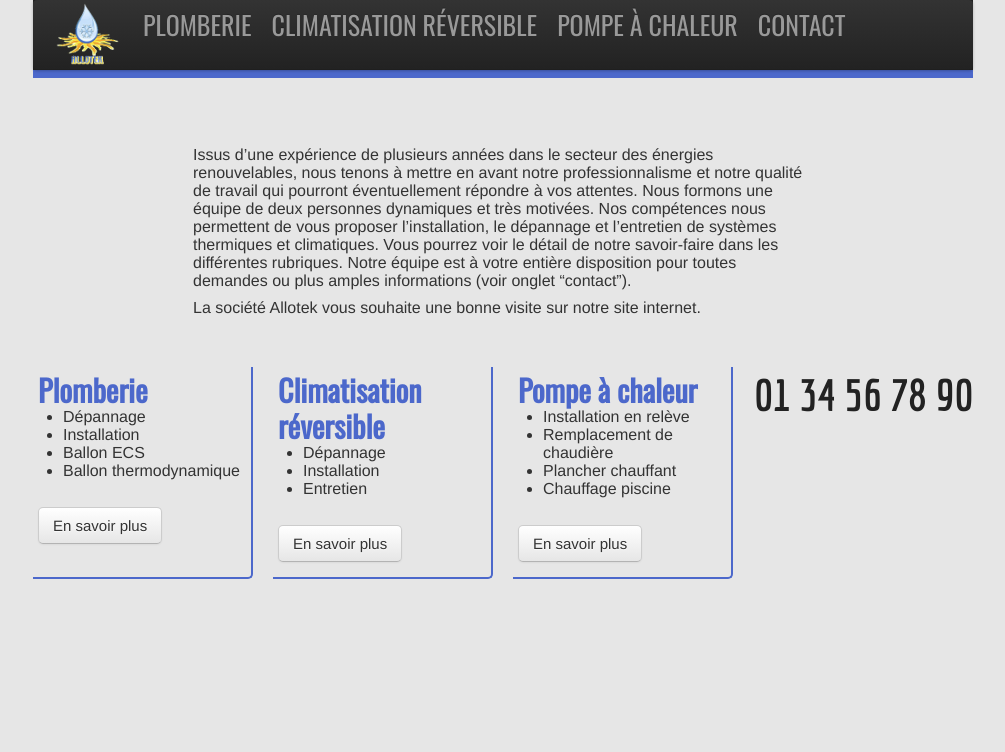
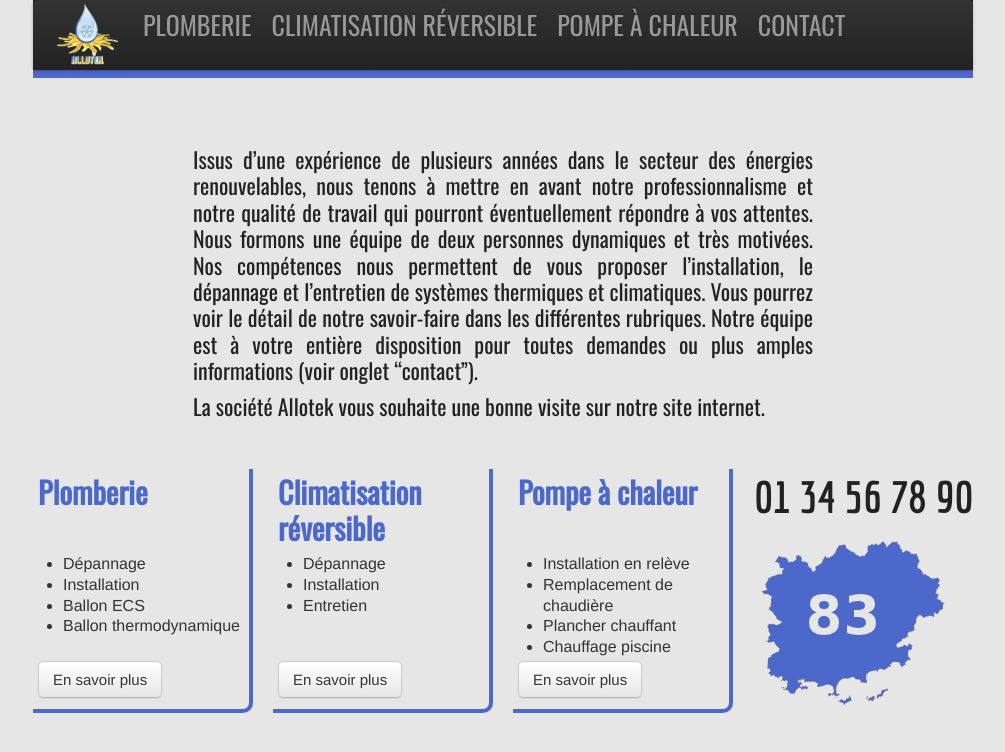
Before and after one commit to mrenou/allotek, a Jekyll site: the page built from index.html, in a window 1280 px wide. Shown: the top 752 px of the page, without its empty margins (137-1142 px from the left). Built offline with Jekyll 4.4.1, drawn with Linux system fonts in a browser that asks for light colours.

Commit message:
add var image

```diff
--- a/css/allotek.css
+++ b/css/allotek.css
@@ -32,18 +32,27 @@ body {
  */
 
 .skill_block {
-    -moz-border-radius-bottomright: 5px;
-    -webkit-border-bottom-right-radius: 5px;
-    border-right: 2px solid #4c68cb;
-    border-bottom: 2px solid #4c68cb;
+    -moz-border-radius-bottomright: 10px;
+    -webkit-border-bottom-right-radius: 10px;
+    border-right: 4px solid #4c68cb;
+    border-bottom: 4px solid #4c68cb;
     padding: 5px;
-    height: 200px
+    height: 230px
 }
 
 .skill_block h2 {
     font-family: 'Oswald', sans-serif;
     font-size: 30px;
     color: #4c68cb;
+    height: 80px;
+}
+
+.skill_block li {
+    line-height:1.3;
+}
+
+.skill_block ul {
+    height: 80px;
 }
 
 .presentation {
@@ -51,12 +60,12 @@ body {
     margin-bottom: 50px;
 }
 
-.presentation h1 {
+.presentation {
     font-family: 'Oswald', sans-serif;
-    font-size: 42px;
+    font-size: 22px;
     line-height:1.2;
     color: #222222;
-    text-align: center;
+    text-align: justify;
 }
 
 .phone {
--- a/index.html
+++ b/index.html
@@ -64,5 +64,8 @@ layout: layout
         <div class="phone">
             01 34 56 78 90
         </div>
+        <div class="var_img">
+            <img src="img/var.png"/>
+        </div>
     </div>
 </div>
```
Also changed, not shown: img/var-original.png (added), img/var.png (added).
